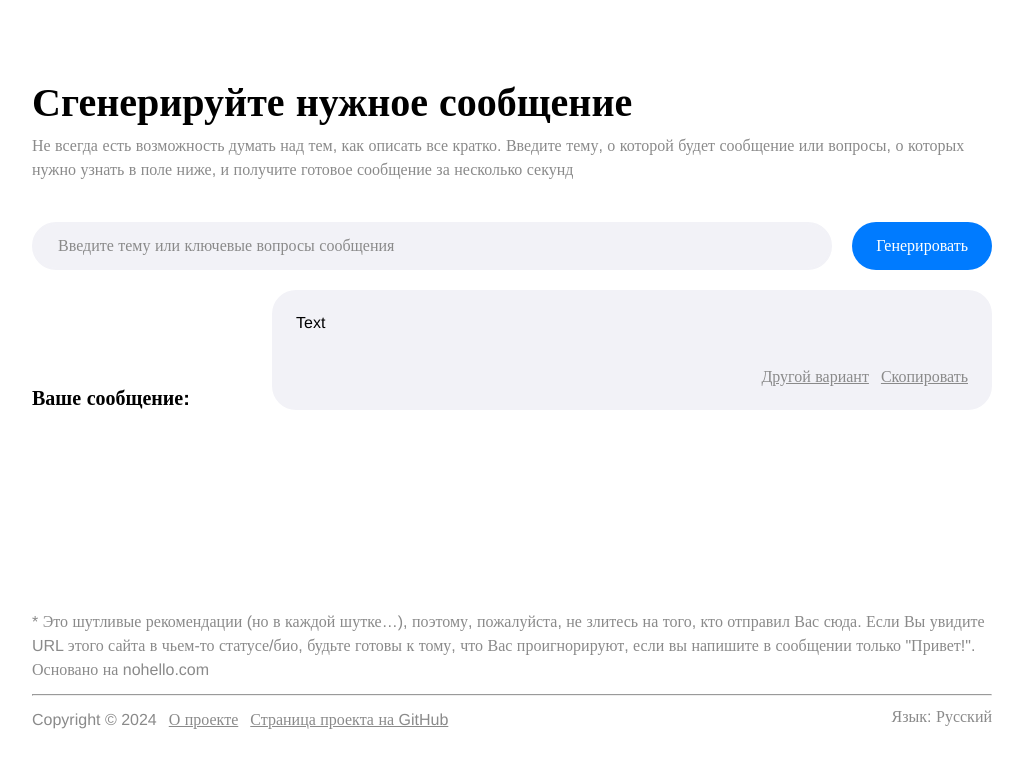
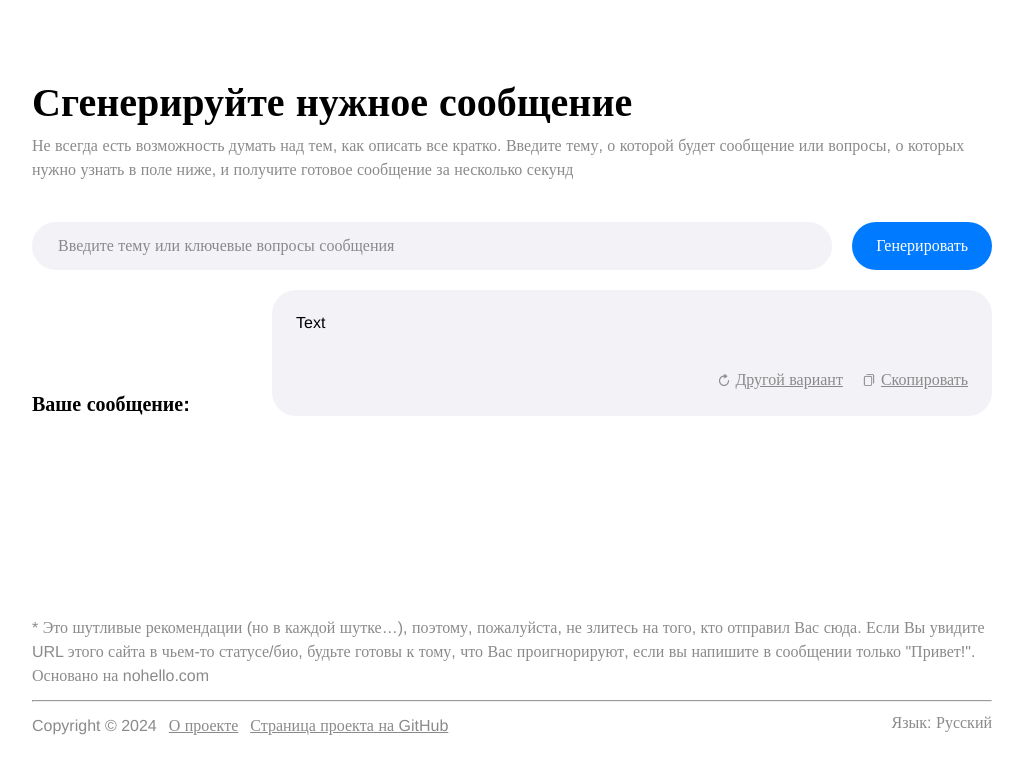
Before and after one commit to lletov/nohello-react, a React (Create React App) app: page / in a window 1280 px wide. Shown: the part 1581-2354 px from the top of the page, without its empty margins (128-1151 px from the left). Built offline with nearby package versions, Linux system fonts and the light colour scheme.

Commit message:
feat: add message btns icons

```diff
--- a/src/App.css
+++ b/src/App.css
@@ -104,11 +104,6 @@
 .lang-change-btn:hover {
   color: var(--accent-hover);
   cursor: pointer;
-  transition: 0.3s;
-}
-
-.lang-change-btn img {
-  filter: invert(26%) sepia(98%) saturate(3747%) hue-rotate(201deg) brightness(94%) contrast(101%);
   transition: 0.3s;
 }
 
@@ -274,8 +269,30 @@
 .message-btns {
   display: flex;
   flex-direction: row;
-  gap: 12px;
+  gap: 20px;
   justify-content: end;
+}
+
+.message-btn {
+  display: flex;
+  flex-direction: row;
+  gap: 6px;
+  align-items: center;
+  color: var(--gray);
+  text-decoration: underline;
+  transition: 0.3s;
+}
+
+.message-btn img {
+  height: 12px;
+  transition: 0.3s;
+  filter: invert(57%) sepia(1%) saturate(0%) hue-rotate(243deg) brightness(96%) contrast(88%);
+}
+
+.message-btn:hover {
+  color: var(--black);
+  cursor: pointer;
+  transition: 0.3s;
 }
 
 .footer {
--- a/src/components/Message.js
+++ b/src/components/Message.js
@@ -1,4 +1,6 @@
 import React from 'react'
+import Refresh from './../assets/refresh.png'
+import Copy from './../assets/copy.png'
 
 export const Message = () => {
   return (
@@ -9,8 +11,14 @@ export const Message = () => {
         <div className='message'>
             <div>Text</div>
             <div className='message-btns'>
-                <a href='#'>Другой вариант</a>
-                <a href='#'>Скопировать</a>
+              <div className='message-btn'>
+                <img src={Refresh}/>
+                <p>Другой вариант</p>
+              </div>
+              <div className='message-btn'>
+                <img src={Copy}/>
+                <p>Скопировать</p>
+              </div>
             </div>
         </div>
     </div>
```
Also changed, not shown: src/assets/copy.png.
